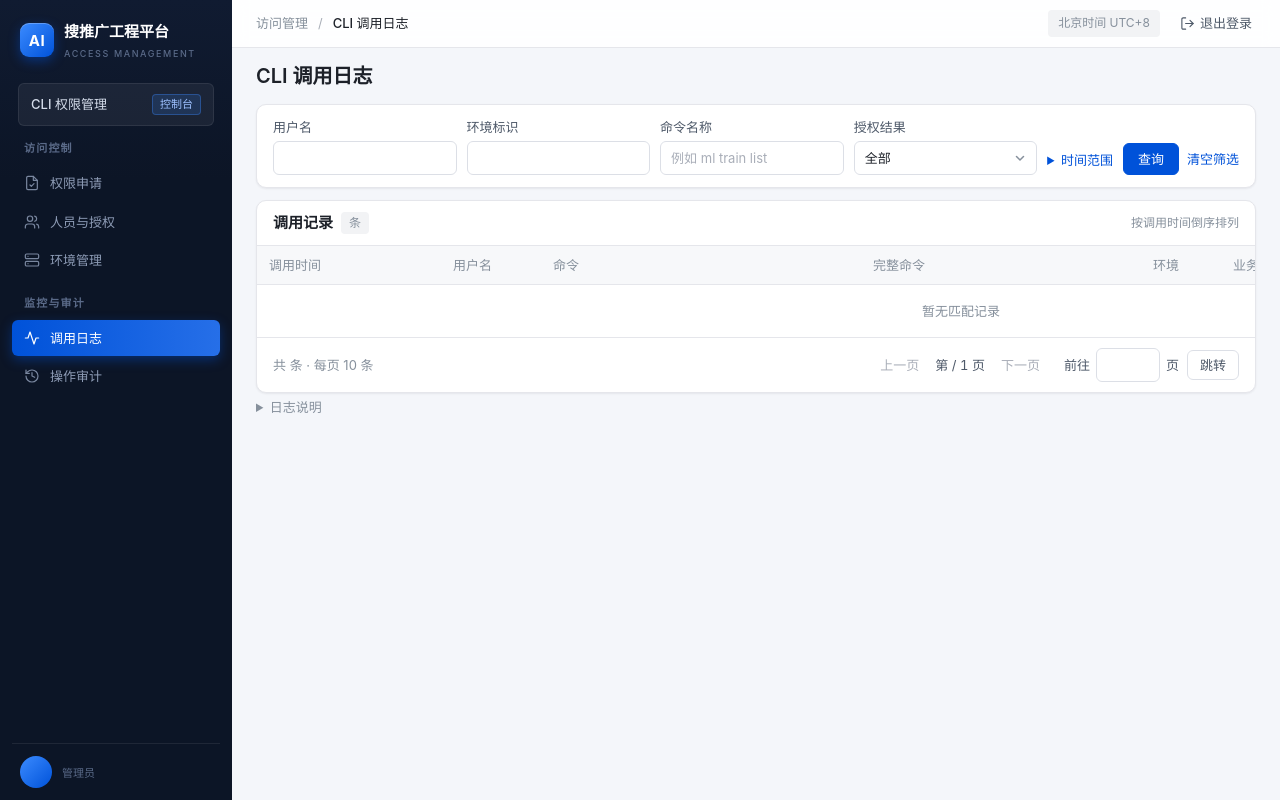
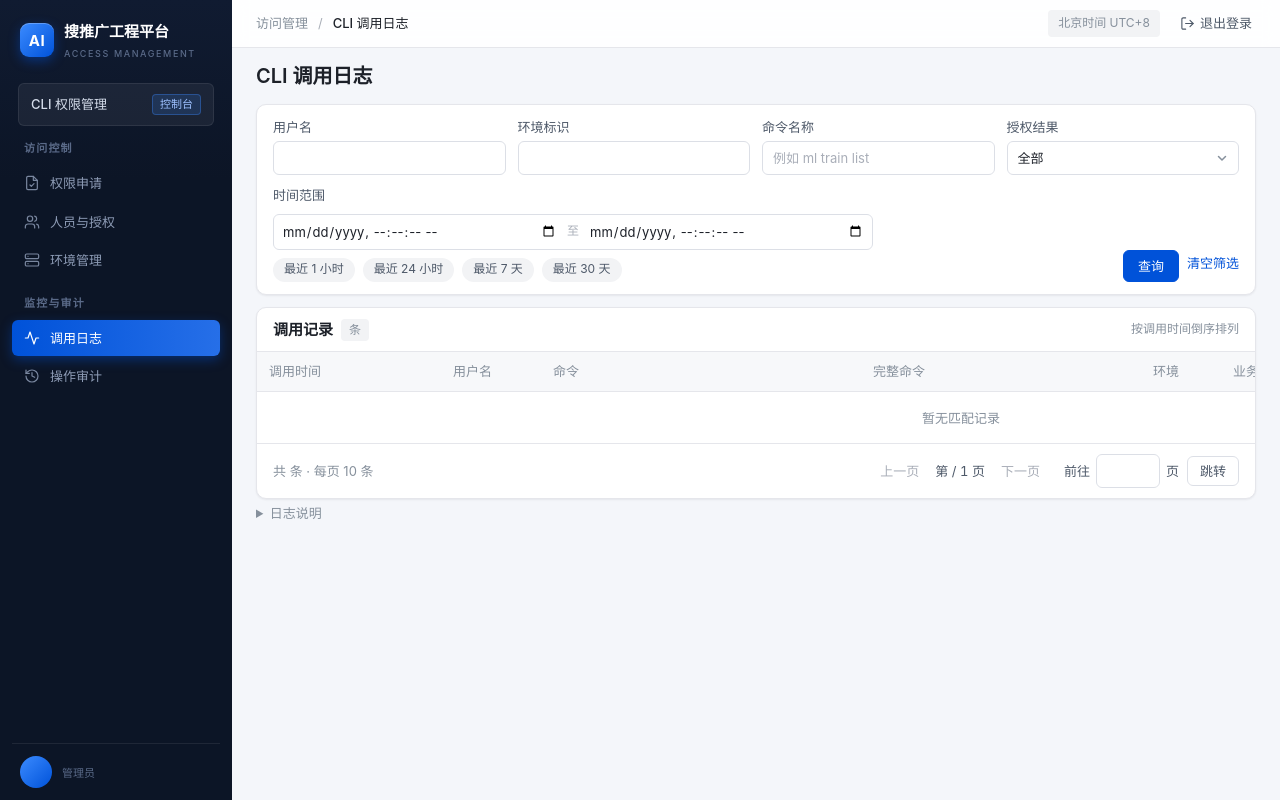
Before and after one commit to mossexplore/platform-cli, a FastAPI app: template access-service/app/templates/calls.html in a window 1280 px wide. Run offline with FastAPI, Linux system fonts and the light colour scheme; the template is opened without the code that fills it, so the values that code supplies are empty; parts of the project's set-up code (start-up, migrations or seed data) failed here and were passed over.

Commit message:
feat(access-console): 重设计调用日志时间范围筛选\n\n- 移除折叠交互，时间范围改为常显的连体选择器（开始/至/结束）\n- 新增快捷预设：最近 1 小时 / 24 小时 / 7 天 / 30 天，选中高亮，手动修改后取消高亮\n- 已设置时间范围时标签显示「已设置」徽标\n- 同步更新高密度模式与响应式布局\n- 后端零改动，97 项测试全部通过

```diff
--- a/access-service/app/static/app.js
+++ b/access-service/app/static/app.js
@@ -86,3 +86,25 @@ document.querySelectorAll('[data-delete]').forEach((form) => {
     form.querySelector('.form-error').hidden = true;
   });
 });
+
+// Quick time-range presets on the call-log filter; values use local time.
+document.addEventListener('click', (event) => {
+  const chip = event.target.closest('[data-preset]');
+  if (!chip) return;
+  const range = chip.closest('[data-time-range]');
+  if (!range) return;
+  const hours = {'1h': 1, '24h': 24, '7d': 168, '30d': 720}[chip.dataset.preset];
+  if (!hours) return;
+  const pad = (n) => String(n).padStart(2, '0');
+  const local = (d) => `${d.getFullYear()}-${pad(d.getMonth() + 1)}-${pad(d.getDate())}T${pad(d.getHours())}:${pad(d.getMinutes())}:${pad(d.getSeconds())}`;
+  const end = new Date();
+  range.querySelector('[name="begin"]').value = local(new Date(end.getTime() - hours * 3600000));
+  range.querySelector('[name="end"]').value = local(end);
+  range.querySelectorAll('.preset-chip').forEach((c) => c.classList.toggle('active', c === chip));
+});
+// Typing a custom range clears the preset highlight.
+document.querySelectorAll('[data-time-range] input').forEach((input) => {
+  input.addEventListener('input', () => {
+    input.closest('[data-time-range]').querySelectorAll('.preset-chip').forEach((c) => c.classList.remove('active'));
+  });
+});
--- a/access-service/app/static/density.css
+++ b/access-service/app/static/density.css
@@ -54,15 +54,14 @@
 /* 日志筛选 */
 .management-page .call-filters {
   display: grid;
-  grid-template-columns: repeat(4, minmax(90px, 1fr)) auto auto;
-  gap: 10px;
+  grid-template-columns: repeat(4, minmax(90px, 1fr));
+  gap: 10px 12px;
   padding: 12px 16px;
   align-items: end;
 }
 .management-page .call-filters input, .management-page .call-filters select { height: 32px; padding: 4px 10px; margin-top: 4px; font-size: 13px; }
-.time-filters summary { cursor: pointer; color: var(--brand); white-space: nowrap; padding: 5px 0; }
-.time-filters[open] { grid-column: 1 / -1; grid-row: 2; }
-.time-filters > div { display: flex; gap: 12px; padding: 6px 0; }
+.management-page .time-range-box input { height: 32px; padding: 4px 8px; margin-top: 0; }
+.management-page .preset-chip { min-height: 24px; padding: 0 10px; }
 .management-page .filter-actions { gap: 8px; white-space: nowrap; }
 .management-page .filter-actions a { padding-bottom: 6px; }
 
@@ -226,7 +225,7 @@
 .person-editor > .drawer-heading { flex-shrink: 0; }
 
 @media (max-width: 1100px) {
-  .management-page .call-filters { gap: 6px; grid-template-columns: repeat(4, minmax(70px, 1fr)) auto auto; }
+  .management-page .call-filters { gap: 8px; grid-template-columns: repeat(4, minmax(70px, 1fr)); }
   .management-page .stat-card { gap: 10px; padding: 10px 14px; }
 }
 @media (max-width: 760px) {
@@ -235,8 +234,8 @@
   .management-page .stats-grid { flex-wrap: wrap; }
   .management-page .stat-card { flex-basis: 50%; }
   .management-page .call-filters { grid-template-columns: repeat(2, minmax(100px, 1fr)); }
-  .time-filters[open] { grid-row: auto; }
-  .time-filters > div { flex-wrap: wrap; }
+  .management-page .time-range { grid-column: 1 / -1; }
+  .management-page .filter-actions { justify-self: start; }
   .management-page .sidebar { padding: 10px 12px; }
   .management-page .sidebar-account { display: none; }
 }
--- a/access-service/app/static/logs.css
+++ b/access-service/app/static/logs.css
@@ -4,13 +4,84 @@
 .call-filters {
   display: grid;
   grid-template-columns: repeat(4, minmax(120px, 1fr));
-  gap: 14px;
-  padding: 16px 20px;
+  gap: 14px 16px;
+  padding: 18px 20px;
+  align-items: end;
 }
 .call-filters label { font-size: 13px; font-weight: 500; color: var(--text-2); }
 .call-filters input, .call-filters select { margin-top: 6px; font-weight: 400; }
-.filter-actions { display: flex; gap: 12px; align-items: end; }
-.filter-actions a { font-size: 13px; padding-bottom: 8px; white-space: nowrap; }
+.filter-actions { display: flex; gap: 12px; align-items: center; justify-self: end; }
+.filter-actions a { font-size: 13px; white-space: nowrap; }
+
+/* 时间范围 —— 连体选择器 + 快捷预设 */
+.time-range { grid-column: 1 / -2; display: flex; flex-direction: column; gap: 8px; min-width: 0; }
+.time-range-label {
+  font-size: 13px;
+  font-weight: 500;
+  color: var(--text-2);
+  display: flex;
+  align-items: center;
+  gap: 8px;
+}
+.time-range-label em {
+  font-style: normal;
+  font-size: 11px;
+  font-weight: 500;
+  color: var(--brand);
+  background: var(--brand-light);
+  border: 1px solid var(--brand-border);
+  border-radius: 999px;
+  padding: 0 8px;
+  line-height: 18px;
+}
+.time-range-box {
+  display: flex;
+  align-items: center;
+  max-width: 600px;
+  border: 1px solid var(--border-dark);
+  border-radius: var(--radius);
+  background: var(--card-bg);
+  transition: border-color 0.15s, box-shadow 0.15s;
+}
+.time-range-box:hover { border-color: var(--brand-border); }
+.time-range-box:focus-within {
+  border-color: var(--brand);
+  box-shadow: 0 0 0 2px rgba(0, 82, 217, 0.12);
+}
+.time-range-box input {
+  flex: 1;
+  margin-top: 0;
+  border: 0;
+  background: transparent;
+  box-shadow: none;
+}
+.time-range-box input:hover,
+.time-range-box input:focus { border: 0; box-shadow: none; }
+.time-range-sep {
+  flex: none;
+  padding: 0 2px;
+  font-size: 12px;
+  color: var(--text-4);
+  user-select: none;
+}
+.time-presets { display: flex; flex-wrap: wrap; gap: 8px; }
+.preset-chip {
+  min-height: 26px;
+  padding: 0 12px;
+  font-size: 12px;
+  font-weight: 400;
+  color: var(--text-2);
+  background: var(--fill);
+  border: 1px solid transparent;
+  border-radius: 999px;
+}
+.preset-chip:hover { background: var(--brand-light); color: var(--brand); }
+.preset-chip.active {
+  background: var(--brand-light);
+  color: var(--brand);
+  border-color: var(--brand-border);
+  font-weight: 500;
+}
 
 .logs-table { min-width: 1000px; }
 .logs-table .full-command {
@@ -21,10 +92,6 @@
   font-family: var(--font-mono);
   font-size: 12px;
 }
-
-.time-filters summary { cursor: pointer; color: var(--brand); white-space: nowrap; padding: 6px 0; font-size: 13px; }
-.time-filters > div { display: flex; gap: 14px; padding: 8px 0; }
-.time-filters label { flex: 1; }
 
 .list-help { font-size: 13px; color: var(--text-3); margin: 4px 0; }
 .list-help summary { cursor: pointer; width: fit-content; }
--- a/access-service/app/templates/calls.html
+++ b/access-service/app/templates/calls.html
@@ -12,7 +12,7 @@
 <div class="page-heading"><div><p class="eyebrow">ACCESS ACTIVITY</p><h1>CLI 调用日志</h1><p class="subtitle">追踪每次业务命令的授权检查，快速定位访问被拒绝的原因。</p></div></div>
 <section class="panel query-panel">
 <form class="call-filters" method="get" action="/cli-permission/admin/calls">
-<label>用户名<input name="username" value="{{ username }}" maxlength="128"></label><label>环境标识<input name="environment" value="{{ environment }}" maxlength="64"></label><label>命令名称<input name="command" value="{{ command }}" maxlength="128" placeholder="例如 ml train list"></label><label>授权结果<select name="result"><option value="">全部</option><option value="allowed" {% if result=='allowed' %}selected{% endif %}>通过</option><option value="denied" {% if result=='denied' %}selected{% endif %}>拒绝或异常</option></select></label><details class="time-filters" {% if begin or end %}open{% endif %}><summary>时间范围{% if begin or end %} · 已设置{% endif %}</summary><div><label>开始时间<input type="datetime-local" name="begin" value="{{ begin }}" step="1"></label><label>结束时间<input type="datetime-local" name="end" value="{{ end }}" step="1"></label></div></details><div class="filter-actions"><button>查询</button><a href="/cli-permission/admin/calls">清空筛选</a></div></form></section>
+<label>用户名<input name="username" value="{{ username }}" maxlength="128"></label><label>环境标识<input name="environment" value="{{ environment }}" maxlength="64"></label><label>命令名称<input name="command" value="{{ command }}" maxlength="128" placeholder="例如 ml train list"></label><label>授权结果<select name="result"><option value="">全部</option><option value="allowed" {% if result=='allowed' %}selected{% endif %}>通过</option><option value="denied" {% if result=='denied' %}selected{% endif %}>拒绝或异常</option></select></label><div class="time-range" data-time-range><span class="time-range-label">时间范围{% if begin or end %}<em>已设置</em>{% endif %}</span><div class="time-range-box"><input type="datetime-local" name="begin" value="{{ begin }}" step="1" aria-label="开始时间"><span class="time-range-sep">至</span><input type="datetime-local" name="end" value="{{ end }}" step="1" aria-label="结束时间"></div><div class="time-presets"><button type="button" class="preset-chip" data-preset="1h">最近 1 小时</button><button type="button" class="preset-chip" data-preset="24h">最近 24 小时</button><button type="button" class="preset-chip" data-preset="7d">最近 7 天</button><button type="button" class="preset-chip" data-preset="30d">最近 30 天</button></div></div><div class="filter-actions"><button>查询</button><a href="/cli-permission/admin/calls">清空筛选</a></div></form></section>
 <section class="panel call-results"><div class="panel-title"><h2>调用记录 <span class="count">{{ count }} 条</span></h2><span class="muted">按调用时间倒序排列</span></div><div class="table-scroll"><table class="logs-table"><thead><tr><th>调用时间</th><th>用户名</th><th>命令</th><th>完整命令</th><th>环境</th><th>业务 ID</th><th>授权结果</th><th>原因</th></tr></thead><tbody>{% for item in items %}<tr><td class="nowrap">{{ item.created_at|beijing }}</td><td>{{ item.actor }}</td><td>{{ item.command }}</td><td class="full-command">{{ item.full_command or "未上报（旧客户端或历史记录）" }}</td><td>{{ item.environment }}</td><td>{{ item.business_id }}</td><td><span class="badge {{ 'positive' if item.allowed else 'danger' }}">{{ '通过' if item.allowed else '拒绝或异常' }}</span></td><td>{{ '-' if item.allowed else reason_labels.get(item.reason, '未知原因，请联系管理员') }}</td></tr>{% else %}<tr><td colspan="8" class="empty">暂无匹配记录</td></tr>{% endfor %}</tbody></table></div>{% include 'pagination.html' %}</section>
 <details class="list-help"><summary>日志说明</summary><p>账号由 CLI 上报。授权通过不代表业务执行成功；完整命令由新版 CLI 上报，包含参数；已识别的敏感参数会脱敏。历史记录无法补齐，超过 8192 字符会标记截断。</p></details>
 {% endblock %}
```
